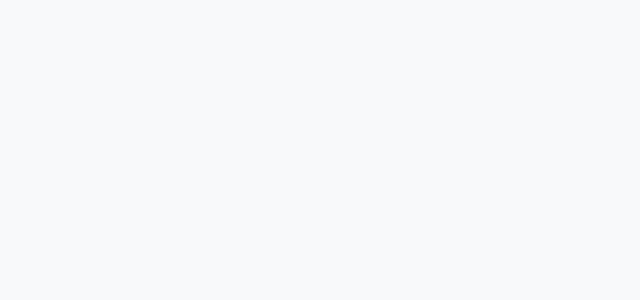
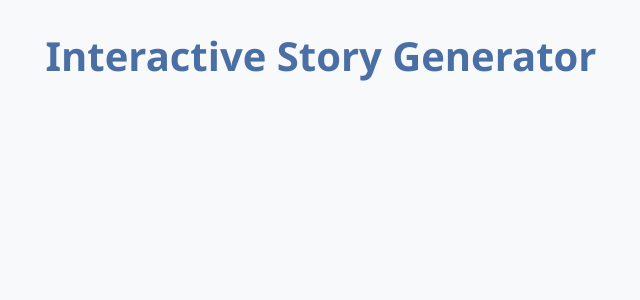
Before and after one commit to NoYume/Choose-Your-Adventure, a React (Vite) app in the folder frontend/: page / in a window 1280 px wide. Shown: the top 300 px of the page, without its empty margins (319-959 px from the left). Built offline with nearby package versions, Linux system fonts and the light colour scheme.

Commit message:
feat: Connected Router

```diff
--- a/frontend/src/App.jsx
+++ b/frontend/src/App.jsx
@@ -1,9 +1,21 @@
 import './App.css'
+import {BrowserRouter as Router, Routes, Route} from "react-router-dom"
+import StoryLoader from "./components/StoryLoader"
 
 function App() {
-
   return (
-    <></>
+    <Router>
+      <div className="app-container">
+        <header>
+          <h1>Interactive Story Generator</h1>
+        </header>
+        <main>
+          <Routes>
+            <Route path={"/story/:id"} element={<StoryLoader />} />
+          </Routes>
+        </main>
+      </div>
+    </Router>
   )
 }
 
--- a/frontend/src/components/StoryLoader.jsx
+++ b/frontend/src/components/StoryLoader.jsx
@@ -1,5 +1,5 @@
 import { useState, useEffect } from "react";
-import {useParams, useNavigate} from "react";
+import {useParams, useNavigate} from "react-router-dom";
 import axios from "axios";
 import LoadingStatus from "./LoadingStatus.jsx";
 import StoryGame from "./StoryGame.jsx";
--- a/frontend/vite.config.js
+++ b/frontend/vite.config.js
@@ -4,4 +4,13 @@ import react from '@vitejs/plugin-react-swc'
 // https://vite.dev/config/
 export default defineConfig({
   plugins: [react()],
+  server: {
+    proxy: {
+      "/api": {
+        target: "http://localhost:8000",
+        changeOrigin: true,
+        secure: false
+      }
+    }
+  }
 })
```
